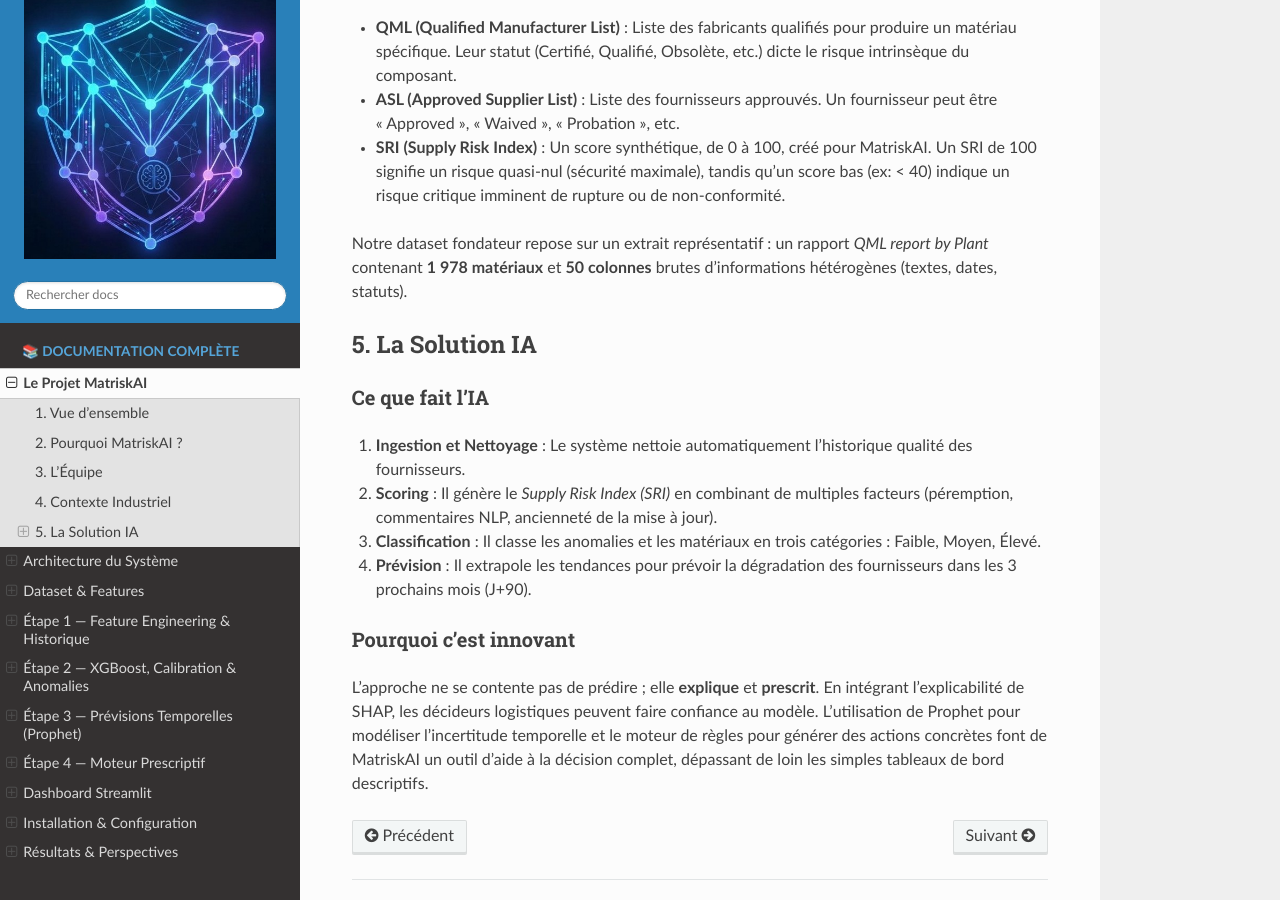
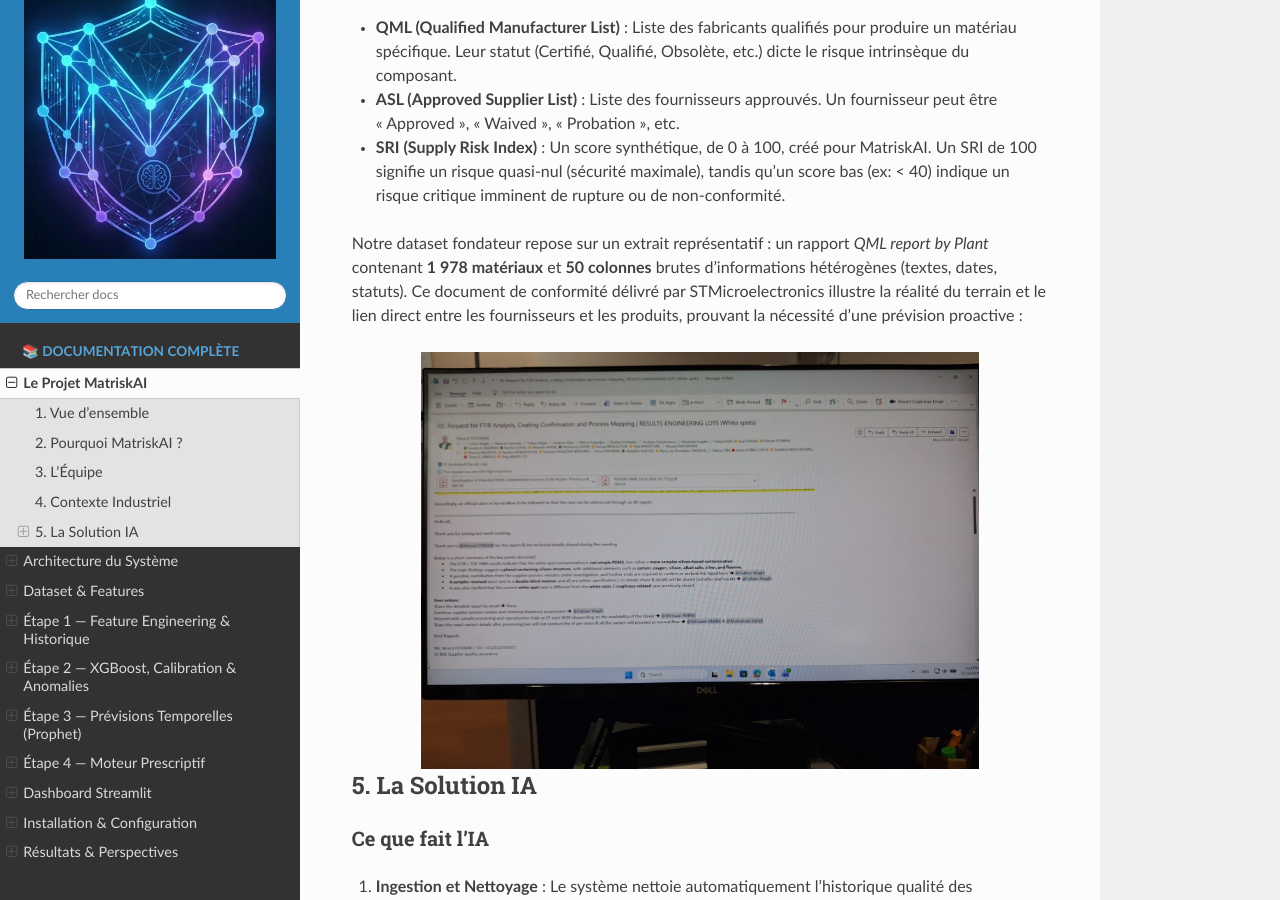
Before and after one commit to intissarlayad/MatriskAI, a Sphinx documentation site: the page built from docs/projet.md, in a window 1280 px wide and 900 px high, scrolled down 1289 px. Built offline with Sphinx 7.4.7 and the Read the Docs theme 3.1.0, drawn with Linux system fonts in a browser that asks for light colours.

Commit message:
docs: ajout des images détaillées pour chaque step, heatmap et document STMicroelectronics

````diff
--- a/docs/projet.md
+++ b/docs/projet.md
@@ -38,7 +38,13 @@ Pour comprendre MatriskAI, il faut comprendre le langage de la Supply Chain :
 * **ASL (Approved Supplier List)** : Liste des fournisseurs approuvés. Un fournisseur peut être "Approved", "Waived", "Probation", etc.
 * **SRI (Supply Risk Index)** : Un score synthétique, de 0 à 100, créé pour MatriskAI. Un SRI de 100 signifie un risque quasi-nul (sécurité maximale), tandis qu'un score bas (ex: < 40) indique un risque critique imminent de rupture ou de non-conformité.
 
-Notre dataset fondateur repose sur un extrait représentatif : un rapport *QML report by Plant* contenant **1 978 matériaux** et **50 colonnes** brutes d'informations hétérogènes (textes, dates, statuts).
+Notre dataset fondateur repose sur un extrait représentatif : un rapport *QML report by Plant* contenant **1 978 matériaux** et **50 colonnes** brutes d'informations hétérogènes (textes, dates, statuts). Ce document de conformité délivré par STMicroelectronics illustre la réalité du terrain et le lien direct entre les fournisseurs et les produits, prouvant la nécessité d'une prévision proactive :
+
+```{image} _static/images/document_conformité_problematique.jpeg
+:alt: Document de conformité STMicroelectronics
+:width: 80%
+:align: center
+```
 
 ## 5. La Solution IA
 
````
Also changed, not shown: docs/dashboard.md (+8 -0 lines), docs/step1.md (+10 -0 lines), docs/step3.md (+16 -0 lines), docs/step4.md (+5 -0 lines), docs/_static/images/datasetcleanned_excel.jpeg (added), docs/_static/images/datasetforecastfournisseur_excel.jpeg (added), docs/_static/images/datasetnlp_excel.jpeg (added), docs/_static/images/dayaset_plan-d-action.jpeg (added), docs/_static/images/dayasetforecastmateriaux.jpeg (added), docs/_static/images/distribution_sri.jpeg (added), docs/_static/images/document_conformité_problematique.jpeg (added), docs/_static/images/hitmap_fournisseur.jpeg (added).
